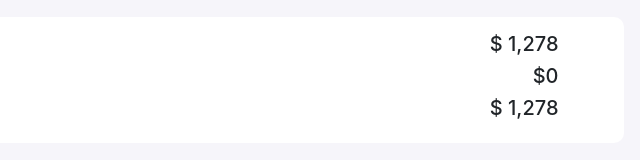
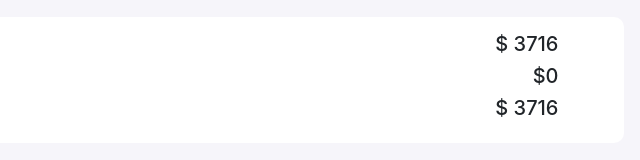
Before and after one commit to programmingWarrior/shoppingCart, a plain HTML site: page index.html in a window 1280 px wide. Both pictures are taken after a click on the button 853 px from the left and 242 px from the top of the page. Shown: the part 512-672 px from the top of the page, 464-1104 px from the left. Drawn offline with nearby package versions, Linux system fonts and the light colour scheme.

Commit message:
total plus option clear without function

```diff
--- a/index.html
+++ b/index.html
@@ -64,9 +64,9 @@
                      </div>
 
                      <div class="col-md-4 status">
-                        <h5>$ <span id="sub-total-count">1,278</span></h5>
+                        <h5>$ <span id="sub-total-count">1278</span></h5>
                         <h5>$0</h5>
-                        <h5>$ <span id="total-count">1,278</span></h5>
+                        <h5>$ <span id="total-count">1278</span></h5>
                      </div>
                   </div>
                </div>
@@ -95,6 +95,22 @@
 
       const mbPriceCart = increasingCart * mbPriceNum;
       document.getElementById("mb-price").innerText = mbPriceCart;
+
+      //sub total count start from here
+      const subTotalCount = document.getElementById("sub-total-count").innerText;
+      const subTotalCountNum = parseFloat(subTotalCount);
+
+      const subtotal  = subTotalCountNum + mbPriceCart;
+
+      document.getElementById("sub-total-count").innerText = subtotal;
+
+// total balance start from here
+      const TotalCount = document.getElementById("total-count").innerText;
+      const TotalCountNum = parseFloat(TotalCount);
+
+      const total  = TotalCountNum + mbPriceCart;
+
+      document.getElementById("total-count").innerText = total;
 
 
 
@@ -126,10 +142,9 @@
 
 
 
+     })
 
 
-
-     })
 
 
 
```
